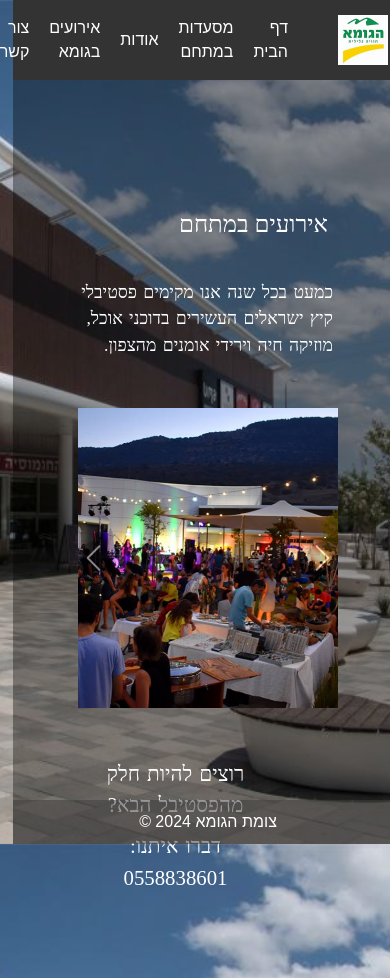
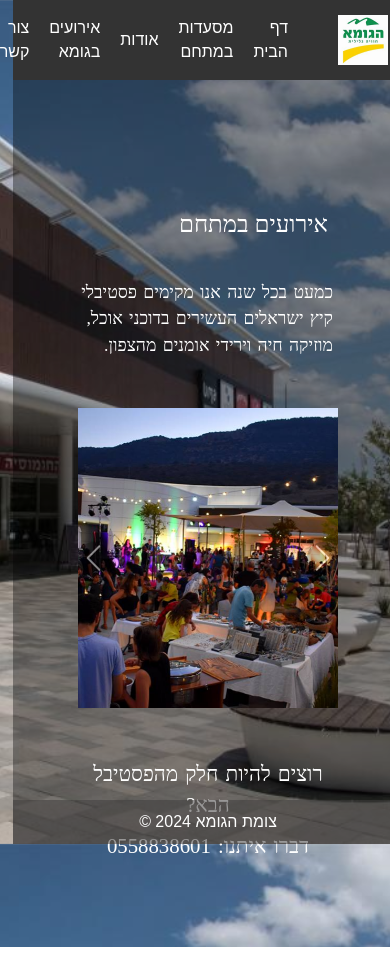
Before and after one commit to ofiralmagor/Hagome, a React (Vite) app: page /events in a window 390 px wide. After the commit the page ends 947 px from the top, so only its background shows below. Built offline with nearby package versions, Linux system fonts and the light colour scheme.

Commit message:
center the events page

```diff
--- a/src/pages/styles/EventsPageStyles.css
+++ b/src/pages/styles/EventsPageStyles.css
@@ -21,7 +21,7 @@
 }
 
 .end-div {
-    text-align: center;
+    text-align: center; /* Ensures text within this div is centered */
 }
 
 .events-p2 {
@@ -29,7 +29,8 @@
     word-spacing: 1.9px;
     margin-bottom: 10px;
     margin-top: 50px;
-    margin-right: 65px;
+    margin-right: auto; /* Remove right margin */
+    margin-left: auto;  /* Add left margin to center */
     font-size: 1.3rem;
     text-align: center;
 }
@@ -38,7 +39,8 @@
     line-height: 1.5;
     word-spacing: 1.9px;
     margin-bottom: 20px;
-    margin-right: 65px;
+    margin-right: auto; /* Remove right margin */
+    margin-left: auto;  /* Add left margin to center */
     font-size: 1.3rem;
     text-align: center;
 }
@@ -72,7 +74,6 @@
     width: 8%;
 }
 
-
 @media (max-width: 768px) {
     .events-h1 {
         font-size: 2.5rem;
@@ -84,11 +85,6 @@
         margin-right: 30px;
     }
 
-    .end-div {
-        text-align: center;
-    }
-
-
     .carousel-item img {
         height: 380px;
     }
@@ -98,7 +94,6 @@
         width: 8%;
     }
 }
-
 
 @media (max-width: 480px) {
     .events-h1 {
@@ -111,8 +106,10 @@
         margin-right: 5px;
     }
 
-    .end-div {
-        text-align: center;
+    .events-p2,
+    .events-p3 {
+        margin-right: auto; /* Ensure text is centered */
+        margin-left: auto;  /* Ensure text is centered */
     }
 
     .carousel-item img {
```
